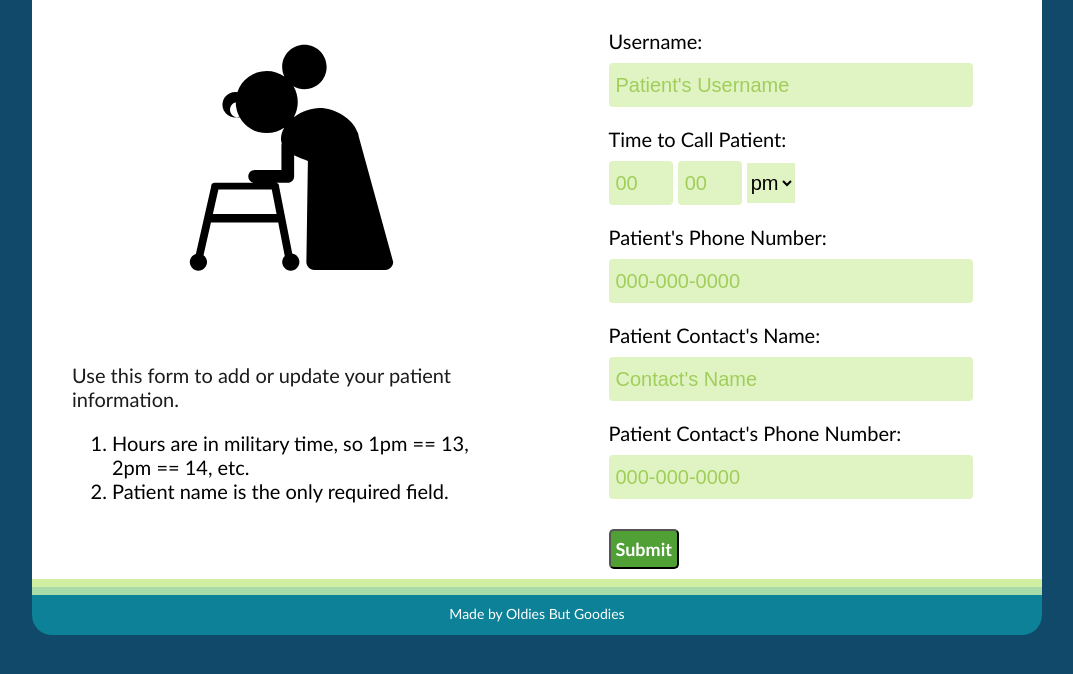
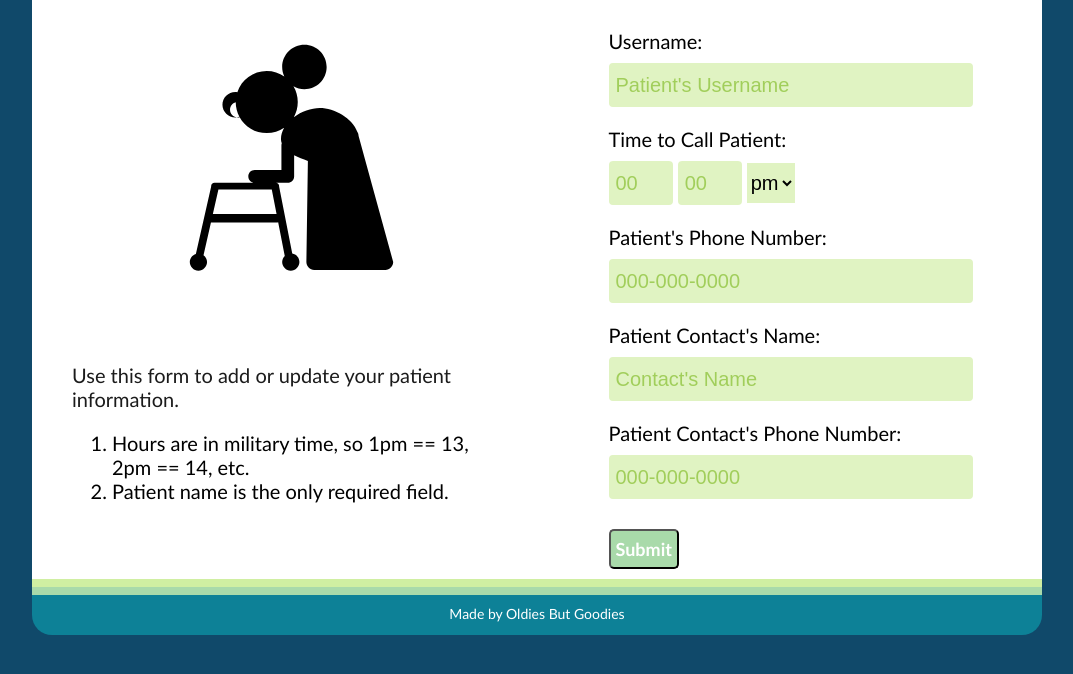
Before and after one commit to cjaiello/MoreDisruptionPleaseHackathon, a Flask app: page / in a window 1280 px wide. Shown: the part 93-767 px from the top of the page, without its empty margins (103-1176 px from the left). Run offline with Flask 2, Linux system fonts and the light colour scheme; parts of the project's set-up code (start-up, migrations or seed data) failed here and were passed over; some libraries are stand-ins or nearby versions.

```diff
--- a/static/styles.css
+++ b/static/styles.css
@@ -103,7 +103,7 @@ p {
 }
 
 .submitButton {
-  background-color: #50a036;
+  background-color: #a9daaa;
   color: #ffffff;
 	height: 40px;
   font-weight: bold;
```
